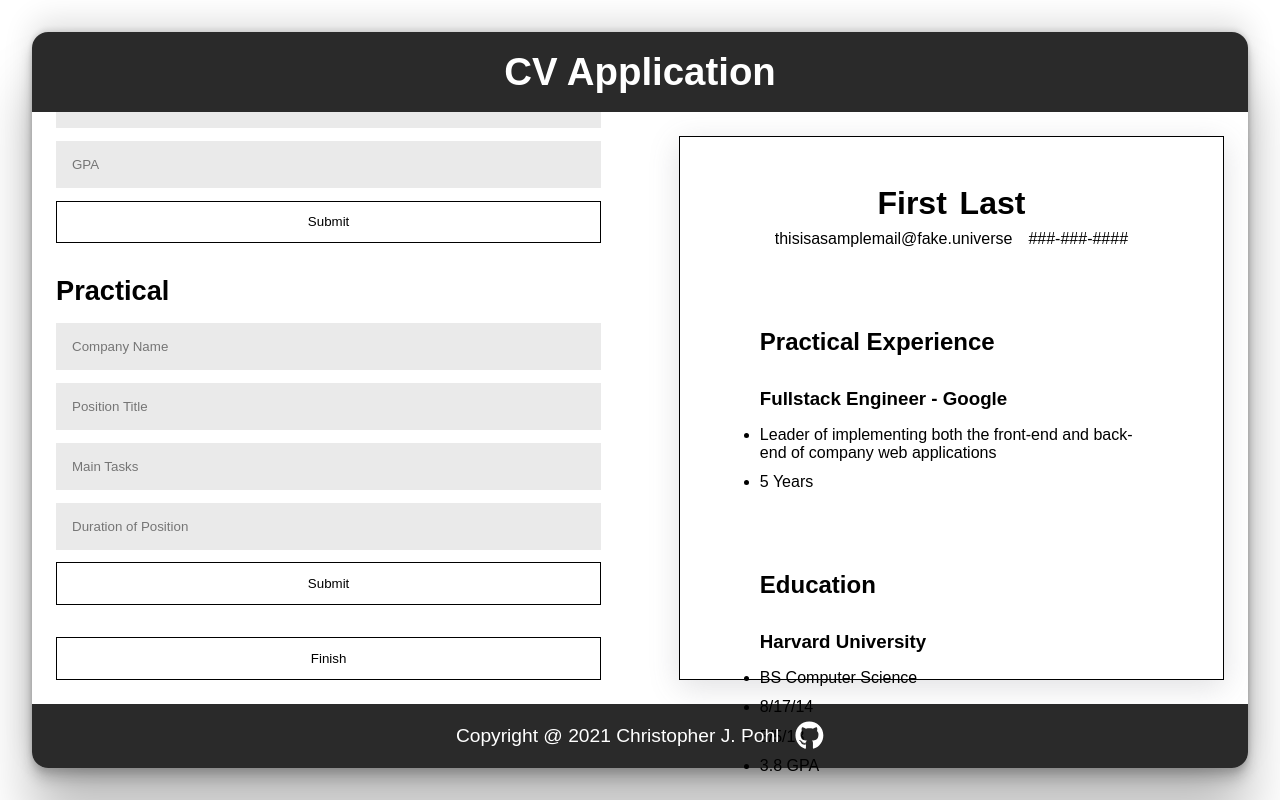
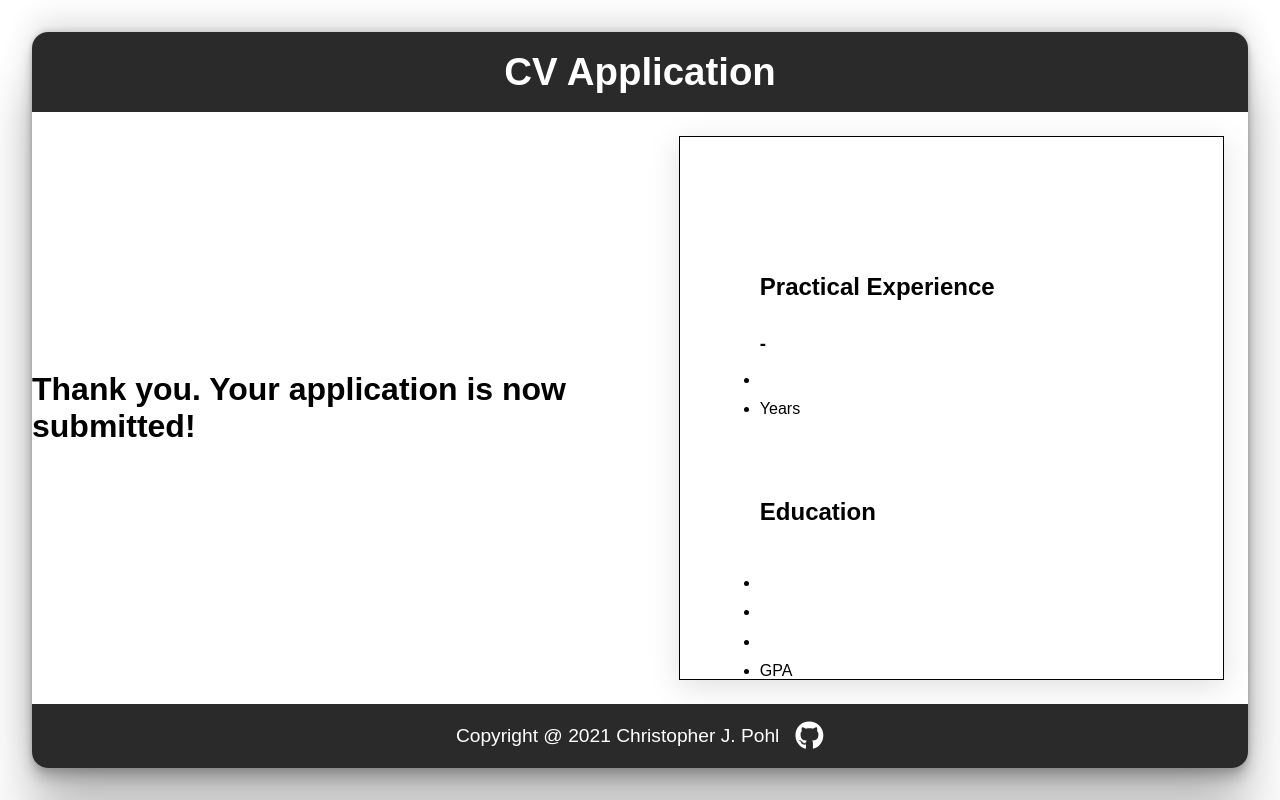
Before and after one commit to CJPohl/cv-project, a React (Create React App) app: page / in a window 1280 px wide. Both pictures are taken after a click on the button "Finish". Built offline with nearby package versions, Linux system fonts and the light colour scheme.

Commit message:
Script is near complete. Need to add better Finish functionality

```diff
--- a/src/components/Education.js
+++ b/src/components/Education.js
@@ -3,51 +3,68 @@ import React from "react";
 export default class Education extends React.Component {
     constructor(props) {
         super(props)
-        this.state = {nValue: '', sValue: '', dsValue: '', deValue: '', gValue: ''};
+        this.handleInputChange = this.handleInputChange.bind(this);
+        this.submitInputs = this.submitInputs.bind(this);
+        this.editInputs = this.editInputs.bind(this);
+
+        this.state = {isSubmitted: false}
     }
 
-
-    setNValue(e) {
-        this.setState({nValue: e.target.value});
+    handleInputChange(e) {
+        this.props.onInputChange(e);
     }
 
-    setSValue(e) {
-        this.setState({sValue: e.target.value});
+    submitInputs() {
+        this.setState({isSubmitted: true});
     }
 
-    setDsValue(e) {
-        this.setState({dsValue: e.target.value});
+    editInputs() {
+        this.setState({isSubmitted: false});
     }
 
-    setDeValue(e) {
-        this.setState({deValue: e.target.value});
-    }
-
-    setGValue(e) {
-        this.setState({gValue: e.target.value});
-    }
-
-
     render() {
-        const { nValue, sValue, dsValue, deValue, gValue } = this.state;
-        return (
+        const { nValue, sValue, dsValue, deValue, gValue } = this.props.education;
+        let content;
+        if (this.state.isSubmitted === false) {
+            content =
                 <div className="container">
                     <h3 className="title">Education</h3>
                     <form>
-                    <input type='text' id="school-name" placeholder="School Name" value={ nValue } onChange={this.setNValue.bind(this)} required></input>
+                        <input type='text' id="education" name="nValue" placeholder="School Name" value={ nValue } onChange={this.handleInputChange} required></input>
 
-                    <input type='text' id="study-name" placeholder="Program of Study" value={ sValue } onChange={this.setSValue.bind(this)} required></input>
+                        <input type='text' id="education" name="sValue" placeholder="Program of Study" value={ sValue } onChange={this.handleInputChange} required></input>
 
-                    <input type='date' id="date-started" placeholder="Date Started" value={ dsValue } onChange={this.setDsValue.bind(this)} required></input>
+                        <input type='date' id="education" name="dsValue" placeholder="Date Started" value={ dsValue } onChange={this.handleInputChange} required></input>
 
-                    <input type='date' id="date-finished" placeholder="Date Finished" value={deValue } onChange={this.setDeValue.bind(this)} required></input>
+                        <input type='date' id="education" name="deValue" placeholder="Date Finished" value={deValue } onChange={this.handleInputChange} required></input>
 
-                    <input type='number' id="gpa" placeholder="GPA" value={ gValue } onChange={this.setGValue.bind(this)} required></input>
+                        <input type='number' id="education" name="gValue" placeholder="GPA" value={ gValue } onChange={this.handleInputChange} required></input>
 
-                    <button type="button">Submit</button>
+                        <button type="button" onClick={this.submitInputs}>Submit</button>
                     </form>
                 </div>
+            ;
+        }
+        else {
+            content =
+                <div className="container">
+                    <h3 className="title">Education</h3>
+                    <form>
+                        <p>School Name: {nValue}</p>
 
+                        <p>Field of Study: {sValue}</p>
+
+                        <p>Date Started: {dsValue}</p>
+
+                        <p>Date Finished: {deValue}</p>
+
+                        <button type="button" onClick={this.editInputs}>Edit</button>
+                    </form>
+                </div>
+            ;
+        }
+        return (
+            content
         )
     }
 }
--- a/src/components/Form.js
+++ b/src/components/Form.js
@@ -4,14 +4,53 @@ import General from './General';
 import Education from './Education';
 import Practical from './Practical';
 
-export default function Form() {
-    return (
-        <div className="form">
-            <General />
-            <Education />
-            <Practical />
-            <button className="finish" type="button">Finish</button>
-        </div>
+export default class Form extends React.Component {
+    constructor(props) {
+        super(props)
 
-    )
+        this.state = {isFinished: false}
+
+        this.submitForm = this.submitForm.bind(this);
+    }
+
+    submitForm() {
+        this.setState({isFinished: true});
+    }
+
+    render() {
+        const { general, practical, education, onInputChange } = this.props
+        let content;
+        if (this.state.isFinished === false) {
+            content =
+                <div className="form">
+                    <General
+                        general = { general }
+                        onInputChange = { onInputChange }
+                    />
+                    <Practical
+                        practical = { practical }
+                        onInputChange = { onInputChange }
+                    />
+                    <Education
+                        education = { education }
+                        onInputChange = { onInputChange }
+                    />
+                    <button type="button" onClick={this.submitForm}>Finish</button>
+                </div>
+            ;
+        }
+        else {
+            content =
+                <div className="finish">
+                    <div>
+                        <h1>Thank you.  Your application is now submitted!</h1>
+                    </div>
+                </div>
+            ;
+        }
+        return (
+           content
+        )
+    }
+
 }
--- a/src/components/General.js
+++ b/src/components/General.js
@@ -3,48 +3,74 @@ import React from "react";
 export default class General extends React.Component {
     constructor(props) {
         super(props)
-        this.state = {fnValue: '', lnValue: '', eValue: '', mValue: ''};
+        this.handleInputChange = this.handleInputChange.bind(this);
+        this.submitInputs = this.submitInputs.bind(this);
+        this.editInputs = this.editInputs.bind(this);
+
+        this.state = {isSubmitted: false}
+    }
+
+    handleInputChange(e) {
+        this.props.onInputChange(e);
+    }
+
+    submitInputs() {
+        this.setState({isSubmitted: true});
+    }
+
+    editInputs() {
+        this.setState({isSubmitted: false});
     }
 
 
-    setFnValue(e) {
-        this.setState({fnValue: e.target.value});
-    }
-
-    setLnValue(e) {
-        this.setState({lnValue: e.target.value});
-    }
-
-    setEValue(e) {
-        this.setState({eValue: e.target.value});
-    }
-
-    setMValue(e) {
-        this.setState({mValue: e.target.value});
-    }
-
 
     render() {
-        const { fnValue, lnValue, eValue, mValue } = this.state;
-        return (
+        const { fnValue, lnValue, eValue, mValue } = this.props.general;
+        let content;
+        if (this.state.isSubmitted === false) {
+            content =
                 <div className="container">
                     <h3 className="title">General</h3>
                     <form>
                         <div className="names">
-                        <input type='text' id="first-name" placeholder="First Name" value={fnValue} onChange={this.setFnValue.bind(this)} required></input>
+                            <input type='text' id="general" name="fnValue" placeholder="First Name" value={fnValue} onChange={this.handleInputChange} required></input>
 
-                        <input type='text' id="last-name" placeholder="Last Name" value={lnValue} onChange={this.setLnValue.bind(this)} required></input>
+                            <input type='text' id="general" name="lnValue" placeholder="Last Name" value={lnValue} onChange={this.handleInputChange} required></input>
                         </div>
 
 
-                    <input type='email' id="email" placeholder="Email" value={eValue} onChange={this.setEValue.bind(this)} required></input>
+                        <input type='email' id="general" name="eValue" placeholder="Email" value={eValue} onChange={this.handleInputChange} required></input>
 
-                    <input type='number' id="mobile-number" placeholder="Phone Number" value={mValue} onChange={this.setMValue.bind(this)} required></input>
+                        <input type='number' id="general" name="mValue" placeholder="Phone Number" value={mValue} onChange={this.handleInputChange} required></input>
 
-                    <button type="button">Submit</button>
+                        <button type="button" onClick={this.submitInputs}>Submit</button>
                     </form>
                 </div>
+            ;
+        }
+        else {
+            content =
+                <div className="container">
+                    <h3 className="title">General</h3>
+                    <form>
+                        <div className="names">
+                            <p>First Name: {fnValue}</p>
 
+                            <p>Last Name: {lnValue}</p>
+                        </div>
+
+                        <p>Email: {eValue}</p>
+
+                        <p>Phone Number: {mValue}</p>
+
+                        <button type="button" onClick={this.editInputs}>Edit</button>
+                    </form>
+
+                </div>
+            ;
+        }
+        return (
+            content
         )
     }
 }
--- a/src/components/Main.js
+++ b/src/components/Main.js
@@ -3,11 +3,64 @@ import React from "react";
 import Form from "./Form";
 import Print from "./Print";
 
-export default function Main() {
-    return (
-        <div className="main">
-            <Form />
-            <Print />
-        </div>
-    )
+export default class Main extends React.Component {
+    constructor(props) {
+        super(props);
+        this.state = {
+                general: {
+                    fnValue: '',
+                    lnValue: '',
+                    eValue: '',
+                    mValue: '',
+                },
+                practical: {
+                    cValue: '',
+                    ptValue: '',
+                    mtValue: '',
+                    ttValue: '',
+                },
+                education: {
+                    nValue: '',
+                    sValue: '',
+                    dsValue: '',
+                    deValue: '',
+                    gValue: ''
+                }
+        }
+
+        this.handleInputChange = this.handleInputChange.bind(this);
+    }
+
+    handleInputChange(e) {
+        const inputType = e.target.id;
+        const value = e.target.value;
+        const inputName = e.target.name;
+        this.setState({
+            [inputType]: {
+                ...this.state[inputType],
+                [inputName]: value
+            }
+        });
+    }
+
+
+
+    render() {
+        const { general, practical, education } = this.state;
+        return (
+            <div className="main">
+                <Form
+                general={general}
+                practical = {practical}
+                education = {education}
+                onInputChange = {this.handleInputChange}
+                />
+                <Print
+                general = {general}
+                practical = {practical}
+                education = {education}
+                 />
+            </div>
+        )
+    }
 }
--- a/src/components/Practical.js
+++ b/src/components/Practical.js
@@ -3,45 +3,66 @@ import React from "react";
 export default class Practical extends React.Component {
     constructor(props) {
         super(props)
-        this.state = {nValue: '', ptValue: '', mtValue: '', ttValue: ''};
+        this.handleInputChange = this.handleInputChange.bind(this);
+        this.submitInputs = this.submitInputs.bind(this);
+        this.editInputs = this.editInputs.bind(this);
+
+        this.state = {isSubmitted: false}
     }
 
-
-    setNValue(e) {
-        this.setState({nValue: e.target.value});
+    handleInputChange(e) {
+        this.props.onInputChange(e);
     }
 
-    setPtValue(e) {
-        this.setState({ptValue: e.target.value});
+    submitInputs() {
+        this.setState({isSubmitted: true});
     }
 
-    setMtValue(e) {
-        this.setState({mtValue: e.target.value});
+    editInputs() {
+        this.setState({isSubmitted: false});
     }
 
-    setTtValue(e) {
-        this.setState({ttValue: e.target.value});
-    }
-
-
     render() {
-        const { nValue, ptValue, mtValue, ttValue } = this.state;
-        return (
-            <div className="container" id="container-3">
+        const { cValue, ptValue, mtValue, ttValue } = this.props.practical;
+        let content;
+        if (this.state.isSubmitted === false) {
+            content =
+                <div className="container">
                     <h3 className="title">Practical</h3>
                     <form>
-                    <input type='text' id="company-name" placeholder="Company Name" value={ nValue } onChange={this.setNValue.bind(this)} required></input>
+                        <input type='text' id="practical" name="cValue" placeholder="Company Name" value={ cValue } onChange={this.handleInputChange} required></input>
 
-                    <input type='text' id="position-title" placeholder="Position Title" value={ ptValue } onChange={this.setPtValue.bind(this)} required></input>
+                        <input type='text' id="practical" name="ptValue" placeholder="Position Title" value={ ptValue } onChange={this.handleInputChange} required></input>
 
-                    <input type='text' id="main-tasks" placeholder="Main Tasks" value={ mtValue } onChange={this.setMtValue.bind(this)} required></input>
+                        <textarea id="practical" placeholder="Main Tasks" name="mtValue" value={ mtValue } onChange={this.handleInputChange} required></textarea>
 
-                    <input type='number' id="total-time" placeholder="Duration of Position" value={ttValue } onChange={this.setTtValue.bind(this)} required></input>
+                        <input type='number' id="practical" name="ttValue" placeholder="Duration of Position" value={ttValue } onChange={this.handleInputChange} required></input>
 
-                    <button type="button">Submit</button>
+                        <button type="button" onClick={this.submitInputs}>Submit</button>
                     </form>
                 </div>
+            ;
+        }
+        else {
+            content =
+                <div className="container">
+                    <h3 className="title">Practical</h3>
+                    <form>
+                        <p>Company Name: {cValue}</p>
 
+                        <p>Position Title: {ptValue}</p>
+
+                        <p>Main Tasks: {mtValue}</p>
+
+                        <p>Total Time: {ttValue} years</p>
+
+                        <button type="button" onClick={this.editInputs}>Edit</button>
+                    </form>
+                </div>
+            ;
+        }
+        return (
+           content
         )
     }
 }
--- a/src/components/Print.js
+++ b/src/components/Print.js
@@ -3,22 +3,8 @@ import React from "react";
 export default class Print extends React.Component {
     constructor(props) {
         super(props)
-        this.state = {
-            fnValue: 'First',
-            lnValue: 'Last',
-            eValue: 'thisisasamplemail@fake.universe',
-            mValue: '###-###-####',
-            cValue: 'Google',
-            ptValue: 'Fullstack Engineer',
-            mtValue: 'Leader of implementing both the front-end and back-end of company web applications',
-            ttValue: '5',
-            nValue: 'Harvard University',
-            sValue: 'BS Computer Science',
-            dsValue: '8/17/14',
-            deValue: '5/5/18',
-            gValue: '3.8'
-        }
     }
+
 
     render() {
         // deconstruct
@@ -26,17 +12,24 @@ export default class Print extends React.Component {
             fnValue,
             lnValue,
             eValue,
-            mValue,
+            mValue
+        } = this.props.general;
+
+        const {
             cValue,
             ptValue,
             mtValue,
             ttValue,
+        } = this.props.practical;
+
+        const {
             nValue,
             sValue,
             dsValue,
             deValue,
             gValue,
-        } = this.state;
+        } = this.props.education;
+
         return (
             <div className="print">
                 <div className="print-name">
--- a/src/styles/style.css
+++ b/src/styles/style.css
@@ -18,6 +18,14 @@ body {
 }
 
 input {
+    width: 100%;
+    padding: 1rem;
+    font-family: inherit;
+    background-color: rgba(0, 0, 0, 0.082);
+    border: none;
+}
+
+textarea {
     width: 100%;
     padding: 1rem;
     font-family: inherit;
@@ -133,10 +141,6 @@ form {
     gap: 1rem;
 }
 
-#container-3 {
-
-}
-
 .title {
 
 }
@@ -200,6 +204,12 @@ form {
     gap: .7rem;
 }
 
+.finish {
+    display: flex;
+    justify-content: center;
+    align-items: center;
+}
+
 .footer {
     position: absolute;
     left: 0;
```
Lines whose indentation alone changed are shown as unchanged.
